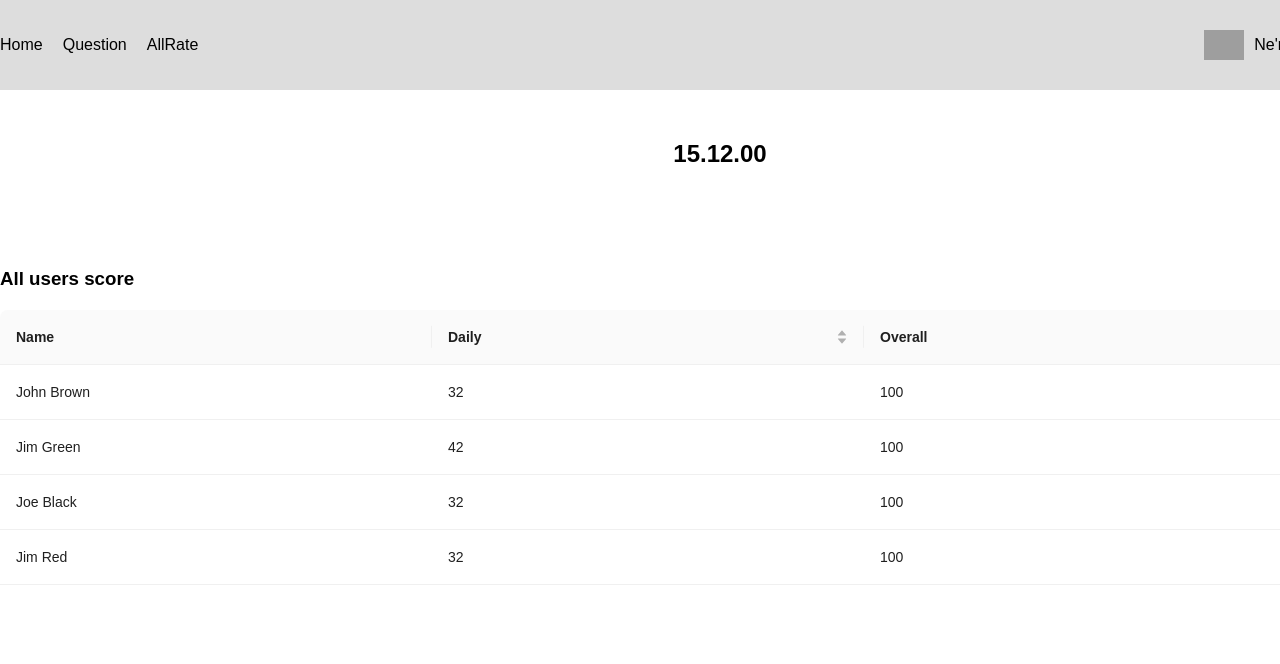
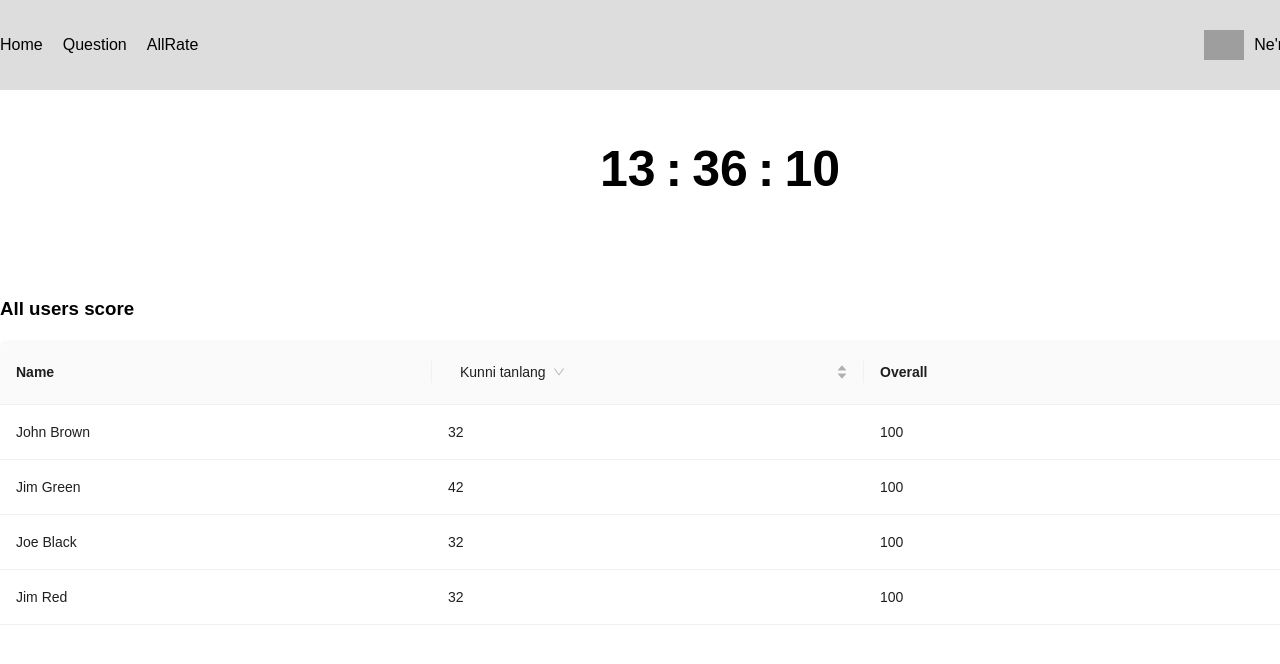
Before and after one commit to Uraimoff/challange, a React (Vite) app: page /all in a window 1280 px wide. Shown: the top 664 px of the page. Built offline with nearby package versions, Linux system fonts and the light colour scheme; sample sign-in values are in the browser's storage; grey boxes are pictures that could not be loaded.

Commit message:
select option

```diff
--- a/src/components/Table/index.jsx
+++ b/src/components/Table/index.jsx
@@ -1,5 +1,5 @@
 import React from "react";
-import { Table } from "antd";
+import { Select, Table } from "antd";
 
 const Tables = () => {
     const columns = [
@@ -9,7 +9,22 @@ const Tables = () => {
           width: '30%',
         },
         {
-          title: 'Daily',
+          title: <Select siza={"large"}
+          bordered={false}
+          name=""
+          id=""
+          value={"Kunni tanlang"}>
+            <Select.Option value="">1</Select.Option>
+            <Select.Option value="">2</Select.Option>
+            <Select.Option value="">3</Select.Option>
+            <Select.Option value="">4</Select.Option>
+            <Select.Option value="">5</Select.Option>
+            <Select.Option value="">6</Select.Option>
+            <Select.Option value="">7</Select.Option>
+            <Select.Option value="">8</Select.Option>
+            <Select.Option value="">9</Select.Option>
+            <Select.Option value="">10</Select.Option>
+          </Select>,
           dataIndex: 'age',
           sorter: (a, b) => a.age - b.age,
         },
--- a/src/components/Timer/index.jsx
+++ b/src/components/Timer/index.jsx
@@ -1,6 +1,6 @@
 import React, { useEffect, useState } from "react";
 import "./index.scss";
-const Timer = () => {
+const Timer = ({color}) => {
   const [timeHours, setTimerHours] = useState();
   const [timerMinutes, setTimerMinutes] = useState();
   const [timerSeconds, setTimerSeconds] = useState();
@@ -32,11 +32,11 @@ const Timer = () => {
   });
   return (
     <div className="timer-container">
-      <p>{timeHours < 10 ? "0" + timeHours : timeHours}</p>
-      <p>:</p>
-      <p>{timerMinutes < 10 ? "0" + timerMinutes : timerMinutes}</p>
-      <p>:</p>
-      <p>{timerSeconds < 10 ? "0" + timerSeconds : timerSeconds}</p>
+      <p style={{color: color}} >{timeHours < 10 ? "0" + timeHours : timeHours}</p>
+      <p style={{color: color}} >:</p>
+      <p style={{color: color}} >{timerMinutes < 10 ? "0" + timerMinutes : timerMinutes}</p>
+      <p style={{color: color}} >:</p>
+      <p style={{color: color}} >{timerSeconds < 10 ? "0" + timerSeconds : timerSeconds}</p>
     </div>
   );
 };
--- a/src/pages/AllRate/index.jsx
+++ b/src/pages/AllRate/index.jsx
@@ -1,12 +1,13 @@
 import React from 'react'
 import Tables from '../../components/Table'
+import Timer from '../../components/Timer'
 import './style.scss'
 
 const AllRate = () => {
   return (
     <>
     <div className='wrapper GlobaWrapper'>
-      <h2>15.12.00</h2>
+      <h2><Timer color={"black"}/></h2>
       <div className='table'>
       <h3>All users score</h3>
     <Tables/>
```
